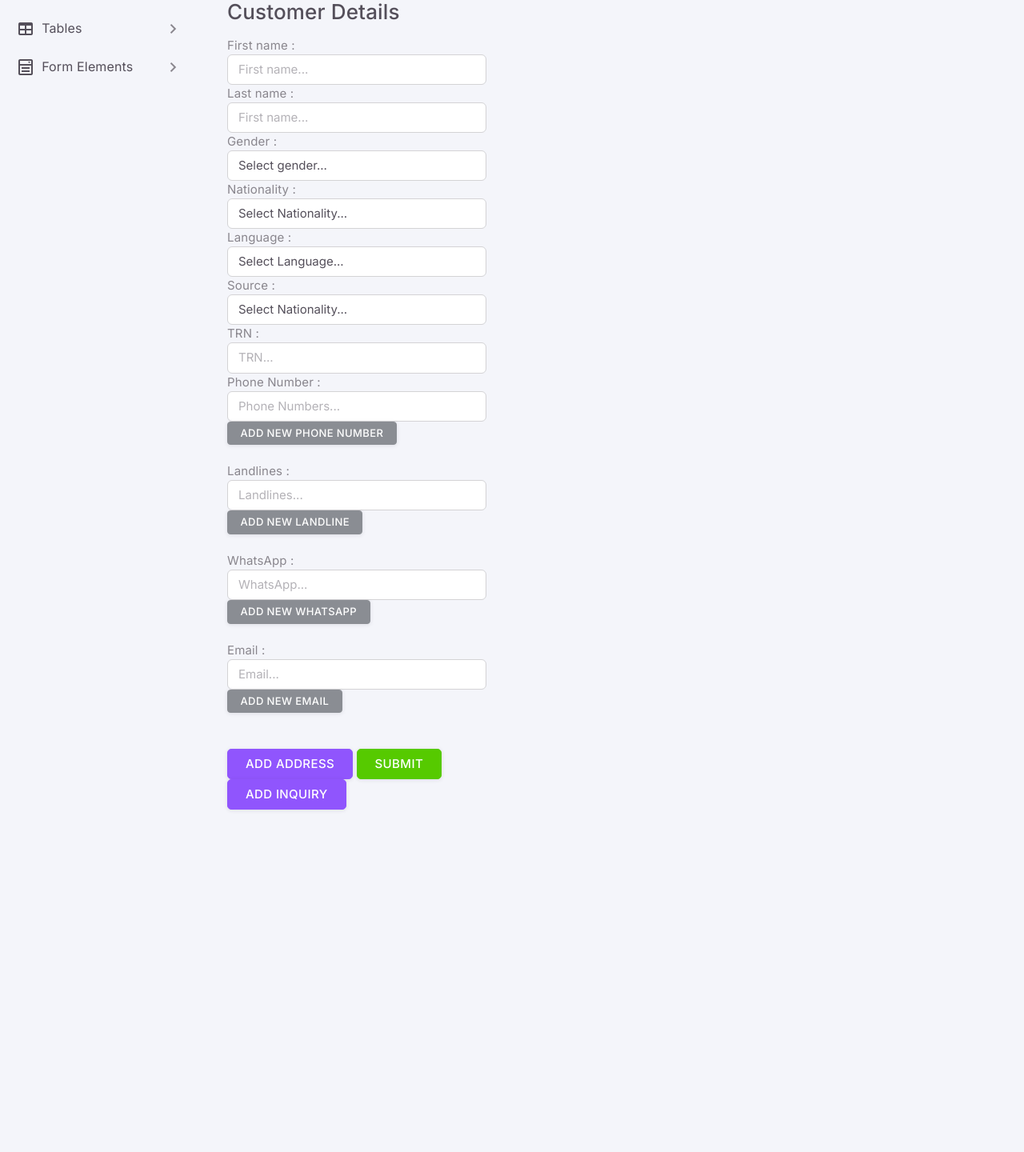
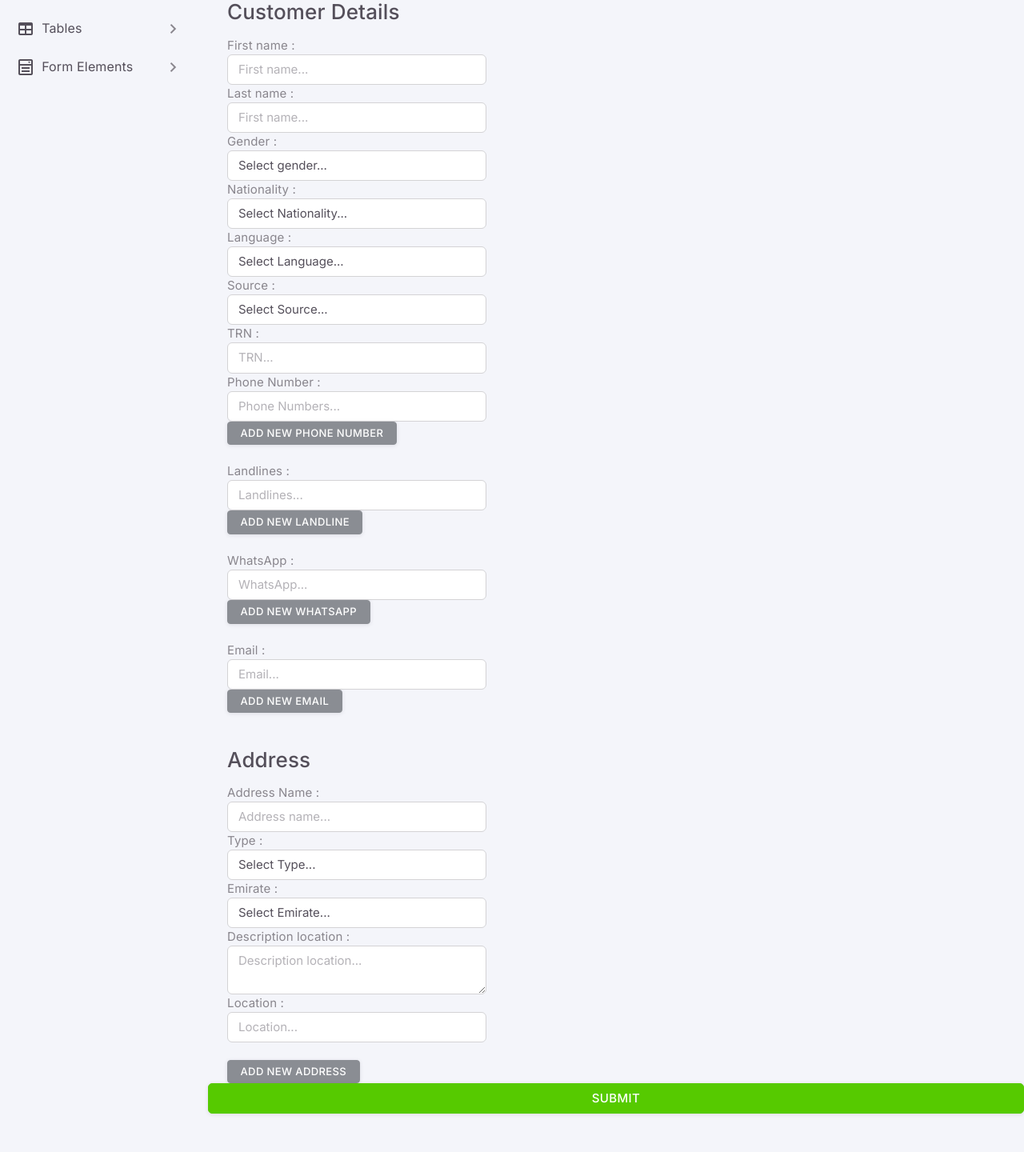
Before and after one commit to ynstf/DJANGO-CRM, a Django app: page /add_customers/ in a window 1280 px wide. Shown: the part 158-1598 px from the top of the page at 80% size. Before the commit the page ends 1171 px from the top, so only its background shows below. Run offline with Django 4.2, Linux system fonts and the light colour scheme; a user stored in the database is signed in; data comes from the database, SQL or seed files in the repository; both versions use the stored data as it was after the commit; parts of the project's set-up code (start-up, migrations or seed data) failed here and were passed over; some libraries are stand-ins or nearby versions.

Commit message:
add the possibilty to create customers with more addresses

```diff
--- a/apps/dashboard/templates/add_customer.html
+++ b/apps/dashboard/templates/add_customer.html
@@ -28,6 +28,8 @@
     <div class="content-wrapper">
 
         <div class="container">
+
+
             <br>
             <center><h2>Add Customer</h2></center>
             <br>
@@ -37,11 +39,8 @@
                 {% csrf_token %}
                 <!-- {{ customer_form.as_p }} -->
 
-
-                <!-- {{ customer_form.as_p }} -->
-
                 <h3>Customer Details</h3>
-
+                <div>
                     <div class="col-md-4">
                         <label for="id_customer-first_name" > First name : </label>
                         <input type="text" id="id_customer-first_name" name="customer-first_name" class="form-control" placeholder="First name..." aria-label="First name">
@@ -57,7 +56,9 @@
                         <label for="id_customer-gender">Gender :</label>
                         <select id="id_customer-gender" name="customer-gender" class="form-control">
                                 <option value="" selected disabled>Select gender...</option>
-                            <option value="{{ gender }}">{{ gender }}</option>
+                                {% for gender in Genders %}
+                                    <option value="{{ gender.id }}">{{ gender.gender }}</option>
+                                {% endfor %}
                         </select>
                     </div>
 
@@ -65,7 +66,9 @@
                         <label for="id_customer-nationality">Nationality :</label>
                         <select id="id_customer-nationality" name="customer-nationality" class="form-control">
                                 <option value="" selected disabled>Select Nationality...</option>
-                            <option value="{{ Nationality }}">{{ Nationality }}</option>
+                                {% for Nationality in Nationalities  %}
+                                    <option value="{{ Nationality.id }}">{{ Nationality }}</option>
+                                {% endfor %}
                         </select>
                     </div>
 
@@ -73,15 +76,19 @@
                         <label for="id_customer-language">Language :</label>
                         <select id="id_customer-language" name="customer-language" class="form-control">
                                 <option value="" selected disabled>Select Language...</option>
-                            <option value="{{ Language }}">{{ Language }}</option>
+                                {% for Language in Languages %}
+                                    <option value="{{ Language.id }}">{{ Language }}</option>
+                                {% endfor %}
                         </select>
                     </div>
 
                     <div class="col-md-4">
                         <label for="id_customer-source">Source :</label>
                         <select id="id_customer-source" name="customer-source" class="form-control">
-                            <option value="" selected disabled>Select Nationality...</option>
-                            <option value="{{ Nationality }}">{{ Nationality }}</option>
+                                <option value="" selected disabled>Select Source...</option>
+                                {% for Source in Sources %}
+                                    <option value="{{ Source.id }}">{{ Source }}</option>
+                                {% endfor %}
                         </select>
                     </div>
 
@@ -292,18 +299,16 @@
                     </script>
 
                     <br><br>
+                </div>
 <!-- ######################################################################### -->
 
 
-
-
-
-
-
                 <br>
-                <div id="addressSection" style="display: none;">
+                <div class="col-md-4"></div>
+                    <div id="addressSection" class="address-form" >
                         <h3>Address</h3>
                         <!--{{ address_form.as_p }}-->
+
                         <div class="col-md-4">
                             <label for="id_address-address_name"> Address Name :</label>
                             <input type="text" id="id_address-address_name" name="address-address_name" class="form-control" placeholder="Address name..." aria-label="Address name">
@@ -311,15 +316,19 @@
                         <div class="col-md-4">
                             <label for="id_address-type"> Type :</label>
                             <select id="id_address-type" name="address-type" class="form-control">
-                                <option value="" selected disabled>Select Type...</option>
-                                <option value="{{ Type }}">{{ Type }}</option>
+                                    <option value="" selected>Select Type...</option>
+                                    {% for Type in types %}
+                                        <option value="{{ Type.id }}">{{ Type.type }}</option>
+                                    {% endfor %}
                             </select>
                         </div>
                         <div class="col-md-4">
                             <label for="id_address-emirate">  Emirate :</label>
                             <select id="id_address-emirate" name="address-emirate" class="form-control">
-                                <option value="" selected disabled>Select Emirate...</option>
-                                <option value="{{ Emirate }}">{{ Emirate }}</option>
+                                    <option value="" selected>Select Emirate...</option>
+                                    {% for Emirate in Emirates %}
+                                        <option value="{{ Emirate.id }}">{{ Emirate }}</option>
+                                    {% endfor %}
                             </select>
                         </div>
                         <div class="col-md-4">
@@ -328,27 +337,99 @@
                         </div>
 
                         <div class="col-md-4">
-                        <label for="id_address-location"> Address Name :</label>
+                            <label for="id_address-location"> Location :</label>
                             <input type="text" id="id_address-location" name="address-location" class="form-control" placeholder="Location..." aria-label="Location">
+                            <input type="hidden" name="address-customer" id="id_address-customer">
                         </div>
-                    <br><br>
+
+                        <br>
 
 
 
 
                     </div>
 
-                <div id="inquirySection" style="display: none;">
+                    <div id="newaddressSection" class="address-form" >
+                    </div>
+
+                    <!-- Add new address button -->
+                    <button class="btn btn-secondary btn-sm"  type="button" onclick="addNewAddress()">Add New Address</button>
+
+                    <br>
+                </div>
+
+
+
+
+
+
+                <!-- JavaScript code to add new address forms dynamically -->
+                <script>
+                    var addressCounter = 2; // Counter to give unique IDs to new address forms
+
+                    function addNewAddress() {
+                        // Clone the existing address form
+                        var clonedForm = document.querySelector('.address-form').cloneNode(true);
+
+                        // Update IDs and clear values
+                        clonedForm.querySelectorAll('[id], [name], [value]').forEach(function (element) {
+                            element.id = element.id;
+                            element.name = element.name ;
+                            element.value = element.value ;
+
+                            // Clear input values
+                            if (element.tagName.toLowerCase() === 'input' || element.tagName.toLowerCase() === 'textarea' || element.tagName.toLowerCase() === 'select' || element.tagName.toLowerCase() === 'option') {
+                                element.value = '';
+                            }
+                        });
+
+                        // Append the cloned form to the container
+                        document.getElementById('newaddressSection').appendChild(clonedForm);
+
+                        // Increment the counter for the next form
+                        addressCounter++;
+                    }
+                </script>
+
+
+
+
+
+
+
+
+
+
+
+
+
+
+
+
+
+
+
+
+
+
+
+
+
+
+
+
+
+                <!--<div id="inquirySection" style="display: none;">
                     <h3>Inquiry</h3>
                     {{ inquiry_form.as_p }}
                     <button class="btn btn" type="button" onclick="fillCurrentDate()">Fill Current Date</button>
                     <button class="btn btn" type="button" onclick="fillCurrentTime()">Fill Current Time</button>
                 </div>
-                <button class="btn btn-primary" type="button" onclick="showAddressSection()">Add Address</button>
+                <button class="btn btn-primary" type="button" onclick="showAddressSection()">Add Address</button>-->
 
                 <button class="btn btn-success" type="submit">Submit</button>
             </form>
-            <button class="btn btn-primary" type="button" onclick="showInquirySection()">Add Inquiry</button>
+            <!--<button class="btn btn-primary" type="button" onclick="showInquirySection()">Add Inquiry</button>-->
 
             <script>
                 // JavaScript to clone address and inquiry sections
--- a/apps/dashboard/urls.py
+++ b/apps/dashboard/urls.py
@@ -1,7 +1,7 @@
 from django.urls import path
 from .views import dashboard,add_customer,customer_list,customer_info,edit_customer,delete_number
 from .views import delete_number, delete_whatsApp, delete_landline, delete_email, delete_address
-
+from .views import get_all_address_types,get_all_address_Emirates
 
 urlpatterns = [
     path("dashboard/",dashboard,name="dashboard",),
@@ -18,4 +18,5 @@ urlpatterns = [
 
 
 
+
 ]
--- a/apps/dashboard/views.py
+++ b/apps/dashboard/views.py
@@ -3,7 +3,7 @@ from web_project.template_helpers.theme import TemplateHelper
 from apps.authentication.models import Employee
 from django.shortcuts import render, redirect
 
-from apps.dashboard.models import Address, Customer, Inquiry, Language
+from apps.dashboard.models import Address, Customer, Inquiry, Language, Service, Source
 from .forms import CustomerForm, AddressForm, InquiryForm,CustomerFormEdit
 
 from apps.dashboard.models import PhoneNumber, Email, Landline, WhatsApp, Emirate
@@ -104,59 +104,142 @@ def customer_list(request):
 @login_required(login_url='/')
 def add_customer(request):
     if request.method == 'POST':
+        #customer fields
         customer_form = CustomerForm(request.POST, prefix='customer')
-        address_form = AddressForm(request.POST, prefix='address')
-        inquiry_form = InquiryForm(request.POST, prefix='inquiry')
 
+        #address_form = AddressForm(request.POST, prefix='address')
+        #inquiry_form = InquiryForm(request.POST, prefix='inquiry')
+        #address fields
+        """first_name = request.POST.get('customer-first_name')
+        last_name = request.POST.get('customer-last_name')
+        gender = request.POST.get('customer-gender')
+        nationality = request.POST.get('customer-nationality')
+        language = request.POST.get('customer-language')
+        source = request.POST.get('customer-source')
+        trn = request.POST.get('customer-trn')"""
+
+        #contact fields
         phone_form = request.POST.getlist('customer-phone_numbers')
         whatsapp_form = request.POST.getlist('customer-whats_apps')
         landline_form = request.POST.getlist('customer-landlines')
         email_form = request.POST.getlist('customer-emails')
 
+        #address fields
+        adress_name = request.POST.getlist('address-address_name')
+        adress_type = request.POST.getlist('address-type')
+        emarate = request.POST.getlist('address-emirate')
+        adress_desc = request.POST.getlist('address-description_location')
+        location = request.POST.getlist('address-location')
 
+        print(adress_name,adress_type,emarate,adress_desc,location)
         print(phone_form,whatsapp_form,landline_form,email_form)
 
-        if customer_form.is_valid() and address_form.is_valid() and inquiry_form.is_valid():
 
-            # Save the customer
-            customer = customer_form.save(commit=False)  # Don't save yet, so we can set the employee
-            customer.employee = Employee.objects.get(user=request.user)  # Set the employee
-            customer.save()
 
-            # Save the emails
-            for e in email_form:
-                email = Email(customer=customer,email=e)
-                email = email.save()
+        # Save the customer
+        customer = customer_form.save(commit=False)
+        customer.employee = Employee.objects.get(user=request.user)
+        customer.save()
 
-            # Save the phones
-            for p in phone_form:
-                phone = PhoneNumber(customer=customer,number=p)
-                phone = phone.save()
+        """nat = Nationality.objects.get(id=nationality)
+        lang= Language.objects.get(id=language)
+        src = Source.objects.get(id=source)
+        customer = Customer(
+            employee = Employee.objects.get(user=request.user),
+            first_name = first_name,
+            last_name = last_name,
+            gender = gender,
+            nationality = nat,
+            language = lang,
+            source = src,
+            trn = trn
+        )
+        customer.save()"""
 
-            # Save the whatsapps
-            for w in whatsapp_form:
-                whatsapp = WhatsApp(customer=customer,whatsapp=w)
-                whatsapp = whatsapp.save()
 
-            # Save the landlines
-            for l in landline_form:
-                landline = Landline(customer=customer,landline=l)
-                landline = landline.save()
 
-            # Populate address form fields
-            address_form.instance.customer = customer
+        # Save the emails
+        for e in email_form:
+            email = Email(customer=customer,email=e)
+            email = email.save()
 
-            # Save the address
-            address = address_form.save()
+        # Save the phones
+        for p in phone_form:
+            phone = PhoneNumber(customer=customer,number=p)
+            phone = phone.save()
 
-            # Populate inquiry form fields
-            inquiry_form.instance.customer = customer
-            inquiry_form.instance.address = address
+        # Save the whatsapps
+        for w in whatsapp_form:
+            whatsapp = WhatsApp(customer=customer,whatsapp=w)
+            whatsapp = whatsapp.save()
 
-            # Save the inquiry
-            inquiry_form.save()
+        # Save the landlines
+        for l in landline_form:
+            landline = Landline(customer=customer,landline=l)
+            landline = landline.save()
 
-            return redirect('customer_list')  # Redirect to the customer list page
+
+        # Iterate through the data and create Address instances
+        for i in range(len(adress_name)):
+            print(i)
+            if emarate[i] and adress_type[i] :
+                address = Address(
+                    customer=customer,
+                    address_name=adress_name[i],
+                    type=adress_type[i],
+                    emirate=Emirate.objects.get(id=emarate[i]),  # Replace with the actual Emirate retrieval
+                    description_location=adress_desc[i],
+                    location=location[i],
+                )
+                address.save()
+            else:
+                if emarate[i]=="" and adress_type[i]=="" :
+                    address = Address(
+                    customer=customer,
+                    address_name=adress_name[i],
+                    description_location=adress_desc[i],
+                    location=location[i],
+                )
+                    address.save()
+
+                else:
+                    if emarate[i]=="":
+                        address = Address(
+                            customer=customer,
+                            address_name=adress_name[i],
+                            type=adress_type[i],
+                            description_location=adress_desc[i],
+                            location=location[i],
+                        )
+                        address.save()
+
+                    if adress_type[i]=="" :
+                        address = Address(
+                            customer=customer,
+                            address_name=adress_name[i],
+                            emirate=Emirate.objects.get(id=emarate[i]),  # Replace with the actual Emirate retrieval
+                            description_location=adress_desc[i],
+                            location=location[i],
+                        )
+                        address.save()
+
+
+
+
+
+        """# Populate address form fields
+        address_form.instance.customer = customer
+        # Save the address
+        address = address_form.save()
+
+        # Populate inquiry form fields
+        inquiry_form.instance.customer = customer
+        inquiry_form.instance.address = address
+
+        # Save the inquiry
+        inquiry_form.save()"""
+
+        return redirect('customer_list')  # Redirect to the customer list page
     else:
         # Creating instances of forms with prefixes
         customer_form = CustomerForm(prefix='customer')
@@ -171,16 +254,43 @@ def add_customer(request):
 
         # Similarly, set default values for other fields as needed
 
+    # selection fields
+    Sources = Source.objects.all()
+
+    Genders = [{'gender':"Male",'id':'male'},
+                {'gender':"Female",'id':'female'}]
+
+
+    Nationalities = Nationality.objects.all()
+
+    Services = Service.objects.all()
+
+    Languages = Language.objects.all()
+
+    types = [{'type':"House",'id':'house'},
+                {'type':"Company",'id':'company'}]
+
+    Emirates = Emirate.objects.all()
+
     # Set the layout path even when authentication fails
     layout_path = TemplateHelper.set_layout("layout_blank.html", context={})
     context = {'layout_path': layout_path,
                 'customer_form': customer_form,
-                'address_form': address_form,
-                'inquiry_form': inquiry_form
+
+                'Sources':Sources,
+                'Genders':Genders,
+                'Nationalities':Nationalities,
+                'Services':Services,
+                'Languages':Languages,
+                'Emirates':Emirates,
+                'types':types,
+
                 }
 
     context = TemplateLayout.init(request, context)
     return render(request, 'add_customer.html', context)
+
+
 
 def customer_info(request, id):
     customer = get_object_or_404(Customer, id=id)
```
Also changed, not shown: db.sqlite3. Lines whose indentation alone changed are shown as unchanged.
